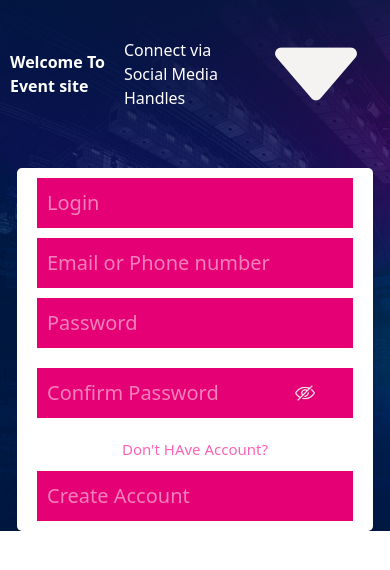
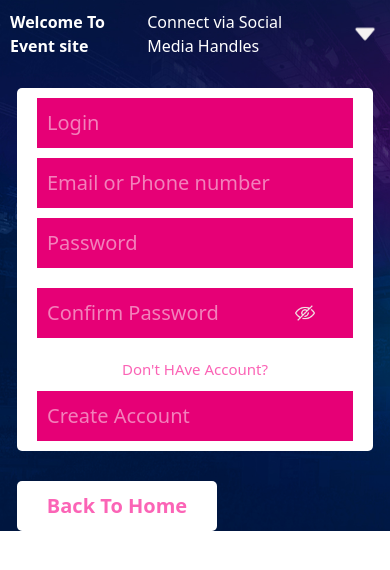
Before and after one commit to Godstimemoses555/Event-site, a React (Vite) app: page /loginpages in a window 390 px wide. Shown: the top 570 px of the page. Built offline with nearby package versions, Linux system fonts and the light colour scheme.

Commit message:
i added a button  routed to home page to the the mainpage, i also adjust the width of the icon in the Loginnav on the mobile screen

```diff
--- a/src/App.jsx
+++ b/src/App.jsx
@@ -14,14 +14,14 @@ const App = () => {
   return (
     <Router>
         <Routes>
-            <Route path='/' element={<Home/>}/>
+            <Route path='/loginpages' element={<Loginpages/>}/>
 
             <Route path='/Navpc' element={<Navpc/>}/>
             <Route path='/sec1' element={<Sec1/>}/>
             <Route path='/Navmobile' element={<Navmobile/>}/>
             <Route path='/contact' element={<Contact/>}/>
             <Route path='/advance' element={<Advance/>}/>
-            <Route path='/loginpages' element={<Loginpages/>}/>
+            <Route path='/' element={<Home/>}/>
 
         </Routes>
     </Router>
--- a/src/Component/Loginnav.jsx
+++ b/src/Component/Loginnav.jsx
@@ -22,7 +22,7 @@ const Loginnav = () => {
               !open?
               (
 
-                  <img onClick={()=>setOpen(!open)} className='lg:w-[20px] lg:h-[20px] object-contain md:w-[10px] sm:w-[10px] sm:h-[10px]'
+                  <img onClick={()=>setOpen(!open)} className='h-[30px] lg:w-[20px] lg:h-[20px] object-contain '
          src={arrow} alt="" />
 
               ):
--- a/src/Component/Mainpage.jsx
+++ b/src/Component/Mainpage.jsx
@@ -1,12 +1,13 @@
 import React, { useState } from 'react'
-import { Link } from 'react-router-dom'
+import { Link, useNavigate } from 'react-router-dom'
 import hide from "../assets/hide.png"
 import view from "../assets/view.png"
 
 const Mainpage = () => {
   const [click,setClick]=useState(false)
+  const navme=useNavigate()
   return (
-    <div>
+    <div className='flex lg:h-[100vh] gap-2.5 flex-col lg:flex-row'>
       <div className='flex lg:w-[500px] lg:h-[400px] gap-[20px] bg-white rounded-[5px] shadow-white flex-col  items-center justify-center'>
         <div className='flex gap-[10px] p-[10px] flex-col lg:h-[700px] lg:w-[600px] items-center justify-center'>
 
@@ -63,8 +64,14 @@ const Mainpage = () => {
 
 
 
+      </div>
 
-      </div>
+        <button onClick={()=>navme('/')} className='flex w-[200px] h-[50px] hover:bg-pink-300 transition-all transform duration-500 bg-white rounded-[5px] items-center justify-center text-pink-400 font-bold text-[20px] border-0 mt-[20px]'>
+                    Back To Home
+                 </button>
+
+
+
 
     </div>
   )
```
